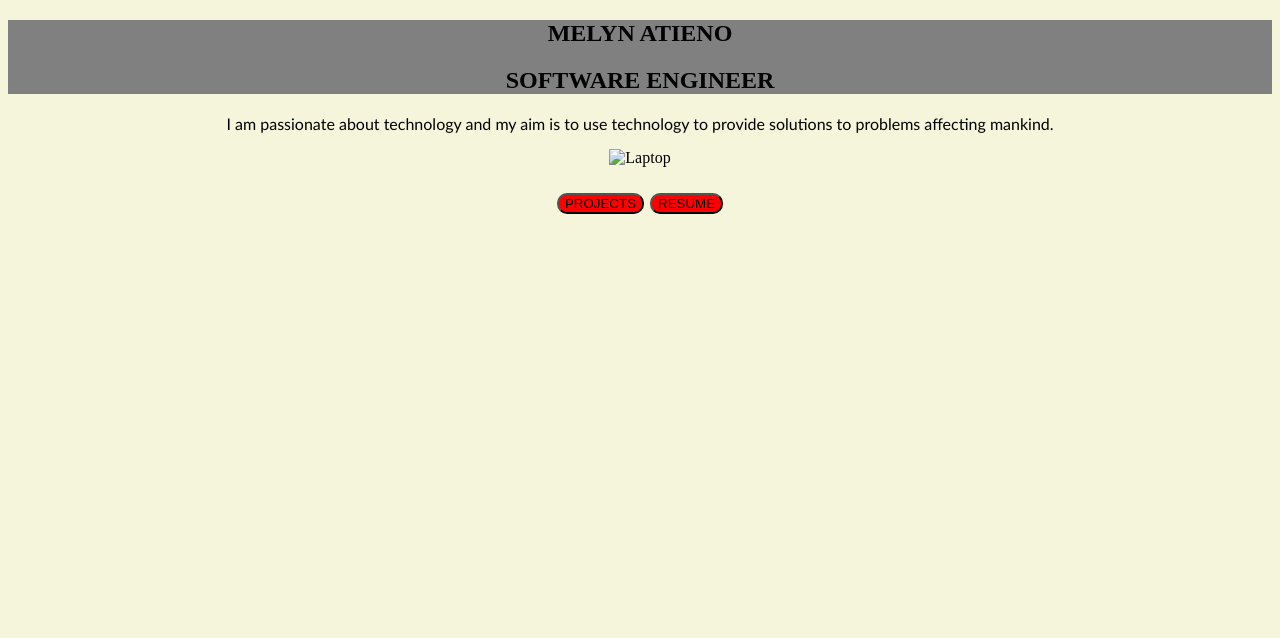
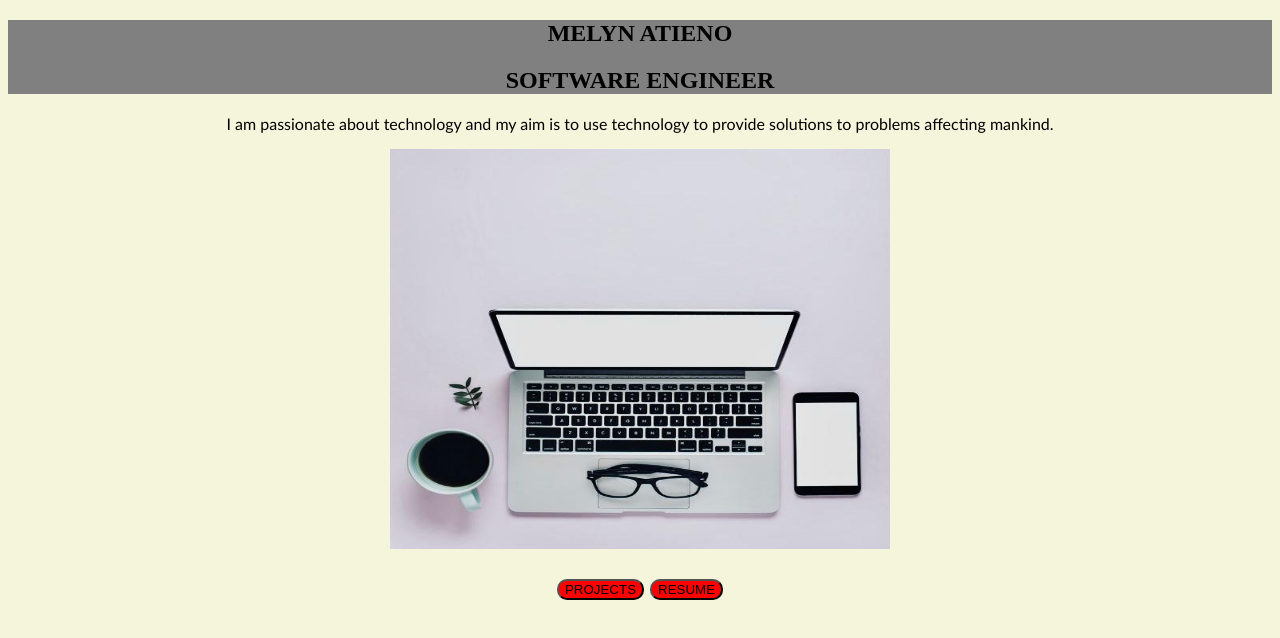
Before and after one commit to MelynAtieno/Personal-Website, a plain HTML site: page index.html in a window 1280 px wide. Drawn offline with Linux system fonts and the light colour scheme.

Commit message:
Finish Website

```diff
--- a/index.html
+++ b/index.html
@@ -13,7 +13,7 @@
         <p>I am passionate about technology and my aim is to use technology to provide solutions to
             problems affecting mankind. </p>
 
-   <img src="./images/laptop.jpeg" alt="Laptop">
+   <img src="./images/wallpaper14.jpeg" alt="Laptop">
 
     </body>
     <footer>
```
Also changed, not shown: images/wallpaper14.jpeg (added).
